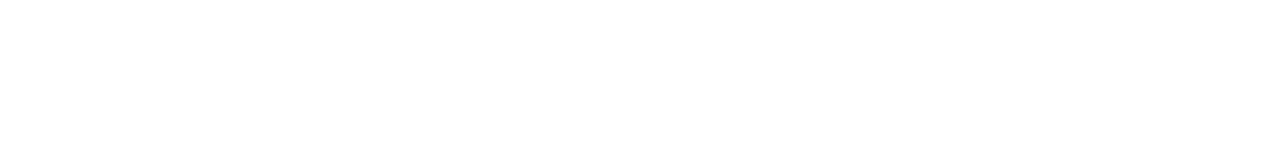
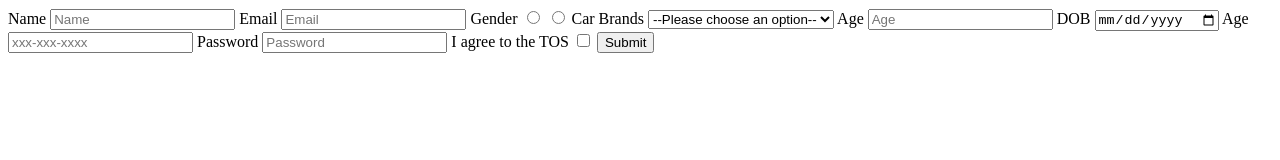
Before and after one commit to acciojob/signup-form-car-PadoleKiran, a website: page main.html in a window 1280 px wide. Drawn offline with Linux system fonts and the light colour scheme.

Commit message:
created a submission

```diff
--- a/main.html
+++ b/main.html
@@ -7,6 +7,40 @@
 </head>
 
 <body>
+	<form method="post">
+		<label for="name">Name</label>
+		<input type="text" required id="name" placeholder="Name">
+
+		<label for="email">Email</label>
+		<input type="email" required id="email" placeholder="Email">
+
+		<label for="Gender">Gender</label>
+		<input type="radio" required id="gender_m">
+		<input type="radio" required id="gender_f">
+
+		<label for="cars">Car Brands</label>
+		<select>
+			<option>--Please choose an option--</option>
+			<option></option>
+		</select>
+
+		<label for="age">Age</label>
+		<input type="number" required id="age" placeholder="Age">
+
+		<label for="dob">DOB</label>
+		<input type="date" required id="dob">
+
+		<label for="tel">Age</label>
+		<input type="tel" id="tel" placeholder="xxx-xxx-xxxx">
+
+		<label for="password">Password</label>
+		<input type="password" required id="password" placeholder="Password">
+
+		<label for="tos">I agree to the TOS</label>
+		<input type="checkbox" id="tos">
+
+		<input type="submit" >
+	</form>
 	<!-- the entire body must be written by student -->
     <script type="text/javascript" src="./script.js">
 </script>
```
